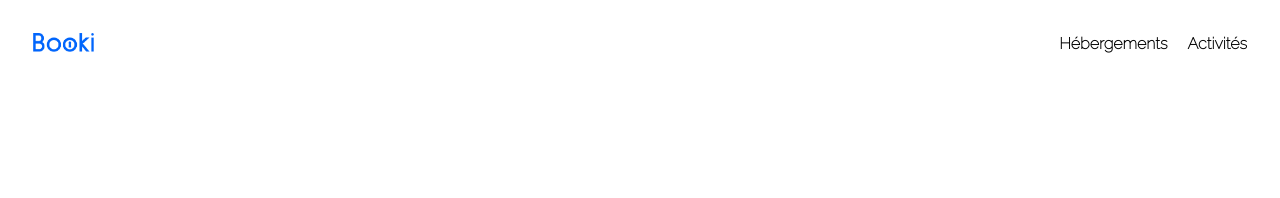
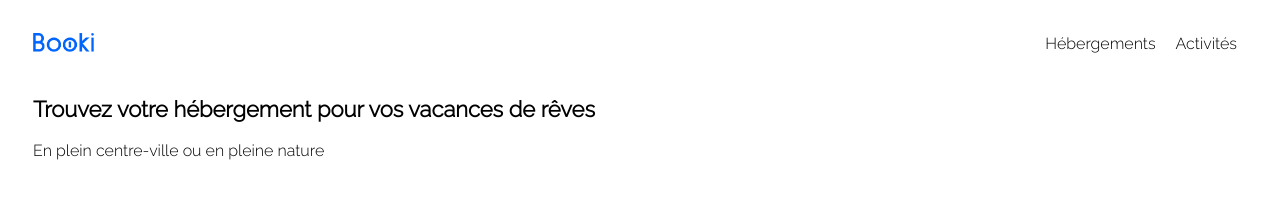
Before and after one commit to CVincent27/Project_1_agence_voyage, a plain HTML site: page index.html in a window 1280 px wide. Drawn offline with Linux system fonts and the light colour scheme.

Commit message:
Header terminé

```diff
--- a/index.html
+++ b/index.html
@@ -6,7 +6,8 @@
     <meta http-equiv="X-UA-Compatible" content="IE=edge">
     <meta name="viewport" content="width=device-width, initial-scale=1.0">
     <title>Document</title>
-    <link href="https://fonts.googleapis.com/css2?family=Raleway:wght@100&display=swap" rel="stylesheet">
+    <link href="https://fonts.googleapis.com/css2?family=Raleway:wght@300&display=swap" rel="stylesheet">
+
     <script src="https://kit.fontawesome.com/f048d9e6c4.js" crossorigin="anonymous"></script>
 </head>
 <body>
@@ -24,9 +25,11 @@
                     </a></li>
             </nav>
         </header>
+    </section>
 
-    <div class="landing-page"></div>
-
+    <section class="landing-page">
+    <h1>Trouvez votre hébergement pour vos vacances de rêves</h1>
+    <h2>En plein centre-ville ou en pleine nature</h2>
 
     </section>
 
--- a/style.css
+++ b/style.css
@@ -1,17 +1,20 @@
 @import url('https://fonts.googleapis.com/css2?family=Raleway:wght@100&display=swap');
+@import url('https://fonts.googleapis.com/css2?family=Raleway:wght@300&display=swap');
+
 
 body{
-	font-family: 'Raleway';
+	font-family: 'Raleway', sans-serif;
     font-weight: 400;
     font-size: 18px;
     line-height: 19px;
     font-style: normal;
     color: #000000;
+    padding: 25px;
 }
 
 /* Tete de page */
 section.top-page {
-    padding: 25px;
+
 
 }
 
@@ -24,27 +27,50 @@ header.header {
 header img {
     width: 61.09px;
     height: 19px;
+
 }
 
 /* Menu nav */
 nav.nav {
     display: flex;
     list-style: none;
-}
-
-a{
-    padding-left: 20px;
-    color: #000000;
-    text-decoration: none;
-    font-weight: 600;
-    font-size: 16px;
 
 }
 
+a {
+    color: #000000;
+    text-decoration: none;
+    font-weight: 400;
+    font-size: 16px;
+    padding: 10px ;
+
+}
 
 /* Ajout de l'effet de survol */
  nav.nav li:hover a{
     color: #0065FC;
-    border-top: 2px solid blue;
-    box-shadow: inset blue;
+    border-top: 2px solid #0065FC;
+    padding-top: 32px;
 }
+
+/* Landing page */
+section.landing-page {
+
+}
+
+section.landing-page h1 {
+    padding-top: 25px;
+    font-family: 'Raleway';
+    font-style: normal;
+    font-weight: 700;
+    font-size: 22px;
+    line-height: 26px;
+}
+
+h2 {
+    font-family: 'Raleway';
+    font-style: normal;
+    font-weight: 400;
+    font-size: 16px;
+    line-height: 19px;
+}
```
